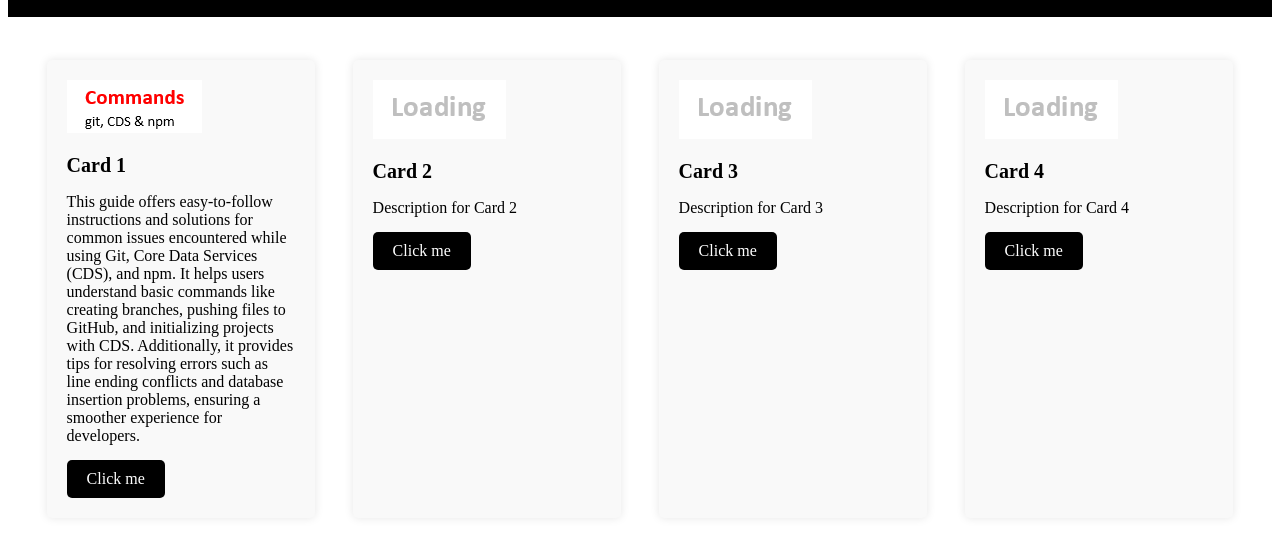
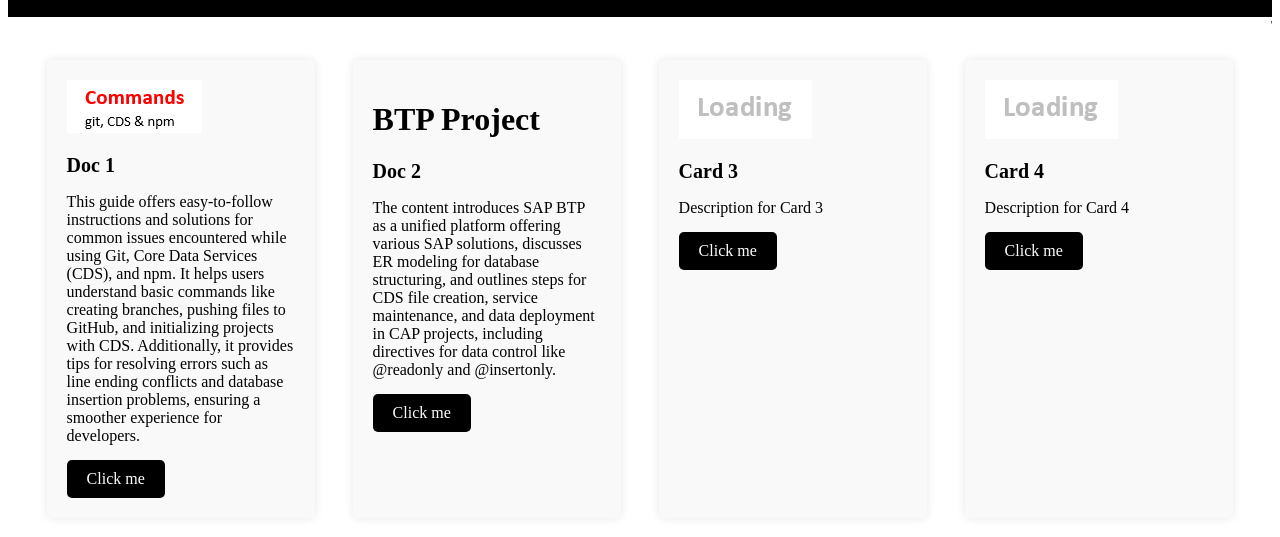
Before and after one commit to SAPviswa/Doc, a plain HTML site: page index.html in a window 1280 px wide. Shown: the part 83-620 px from the top of the page. Drawn offline with Linux system fonts and the light colour scheme.

Commit message:
BTP Document uploaded

```diff
--- a/index.html
+++ b/index.html
@@ -23,7 +23,7 @@
         <!-- Card 1 -->
         <div class="card">
             <img src="images\card-1.png" class="card-img-top" alt="...">
-            <h2>Card 1</h2>
+            <h2>Doc 1</h2>
             <p>This guide offers easy-to-follow instructions and solutions for common issues encountered while using Git,
                 Core Data Services (CDS), and npm. It helps users understand basic commands like creating branches,
                 pushing files to GitHub, and initializing projects with CDS. Additionally,
@@ -33,10 +33,14 @@
         </div>
         <!-- Card 2 -->
         <div class="card">
-            <img src="images\loading.png" class="card-img-top" alt="...">
-            <h2>Card 2</h2>
-            <p>Description for Card 2 </p>
-            <a href="#" class="button" target="_blank">Click me</a>
+<!--             <img src="images\loading.png" class="card-img-top" alt="BPT Document"> -->
+            <h1>BTP Project</h1>
+            <h2>Doc 2</h2>
+            <p>The content introduces SAP BTP as a unified platform offering various SAP solutions, discusses ER modeling for database structuring,
+                and outlines steps for CDS file creation, service maintenance,
+                and data deployment in CAP projects,
+                including directives for data control like @readonly and @insertonly. </p>
+            <a href="https://artihcusgpl-my.sharepoint.com/:w:/g/personal/viswam_revilla_artihcus_com/Efh_S3ss40JLkbyXtC0zIl0BTB3hMKjWCWCjj43xaucEwQ?e=spFoX0" class="button" target="_blank">Click me</a>
         </div>
         <!-- Card 3 -->
         <div class="card">
```
